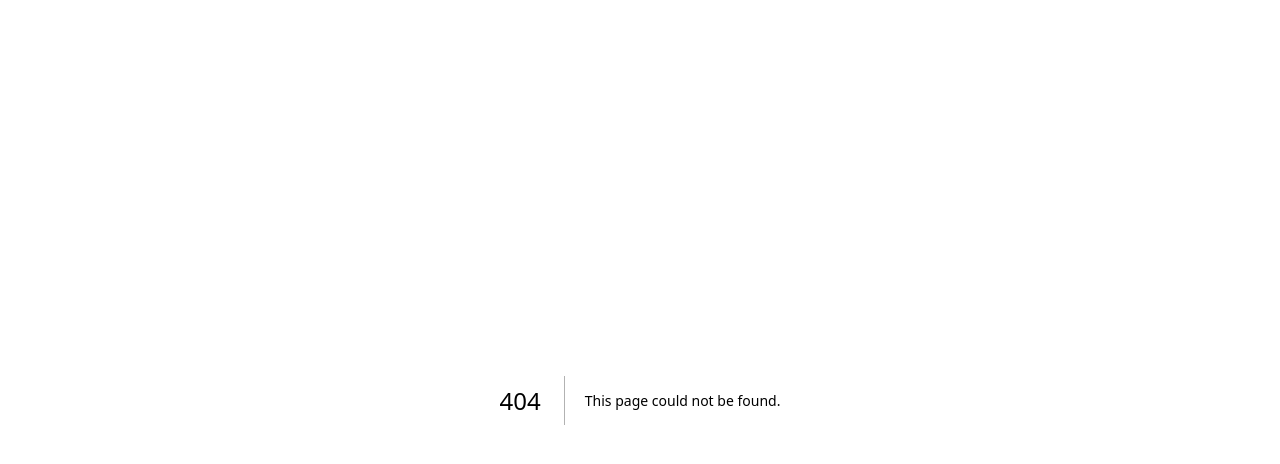
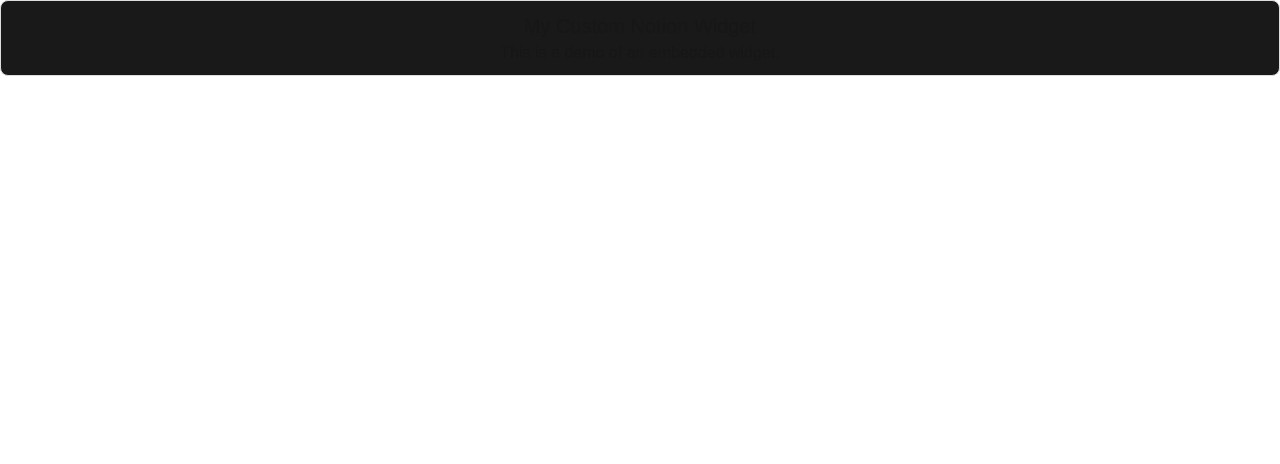
Before and after one commit to Shashwat-0077/graphlot, a Next.js app: page /embedded in a window 1280 px wide. Before the commit this address had no page. Shown: the top 464 px of the page. Built offline with nearby package versions, Linux system fonts and the light colour scheme.

Commit message:
Try number 2 for notion embed

```diff
--- a/next.config.mjs
+++ b/next.config.mjs
@@ -3,15 +3,12 @@ const nextConfig = {
     async headers() {
         return [
             {
-                source: "/(.*)",
+                source: "/:path*",
                 headers: [
-                    {
-                        key: "X-Frame-Options",
-                        value: "ALLOWALL",
-                    },
+                    { key: "X-Frame-Options", value: "ALLOWALL" },
                     {
                         key: "Content-Security-Policy",
-                        value: "frame-ancestors 'self' https://www.notion.so;",
+                        value: "frame-ancestors *;",
                     },
                 ],
             },
--- /dev/null
+++ b/src/app/embedded/page.tsx
@@ -0,0 +1,21 @@
+export default function Embed() {
+    return (
+        <div
+            style={{
+                width: "100%",
+                height: "100%",
+                border: "1px solid #ddd",
+                borderRadius: "8px",
+                padding: "10px",
+                backgroundColor: "#191919",
+            }}
+        >
+            <h1 style={{ fontSize: "20px", textAlign: "center" }}>
+                My Custom Notion Widget
+            </h1>
+            <p style={{ textAlign: "center" }}>
+                This is a demo of an embedded widget.
+            </p>
+        </div>
+    );
+}
```
